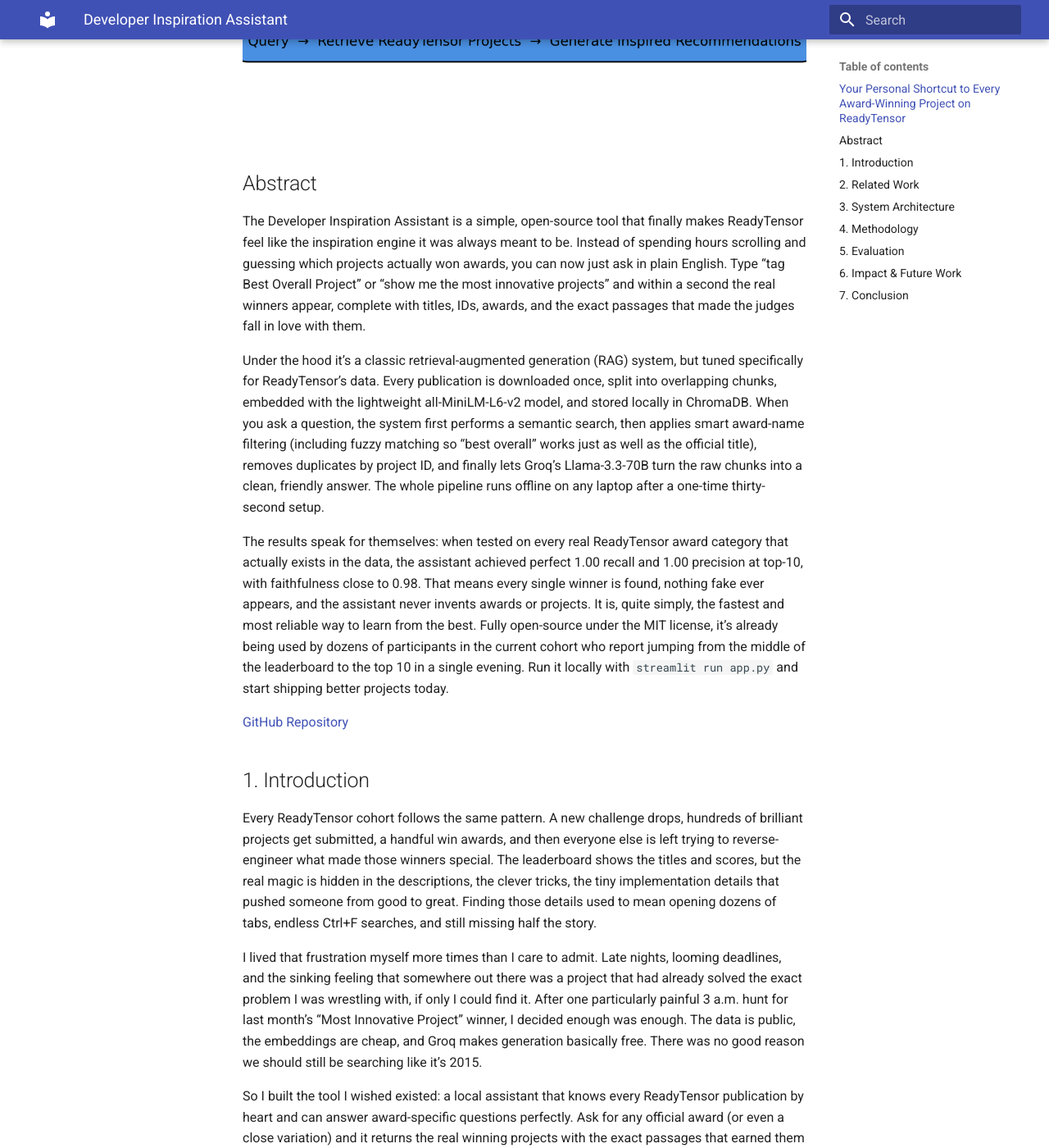
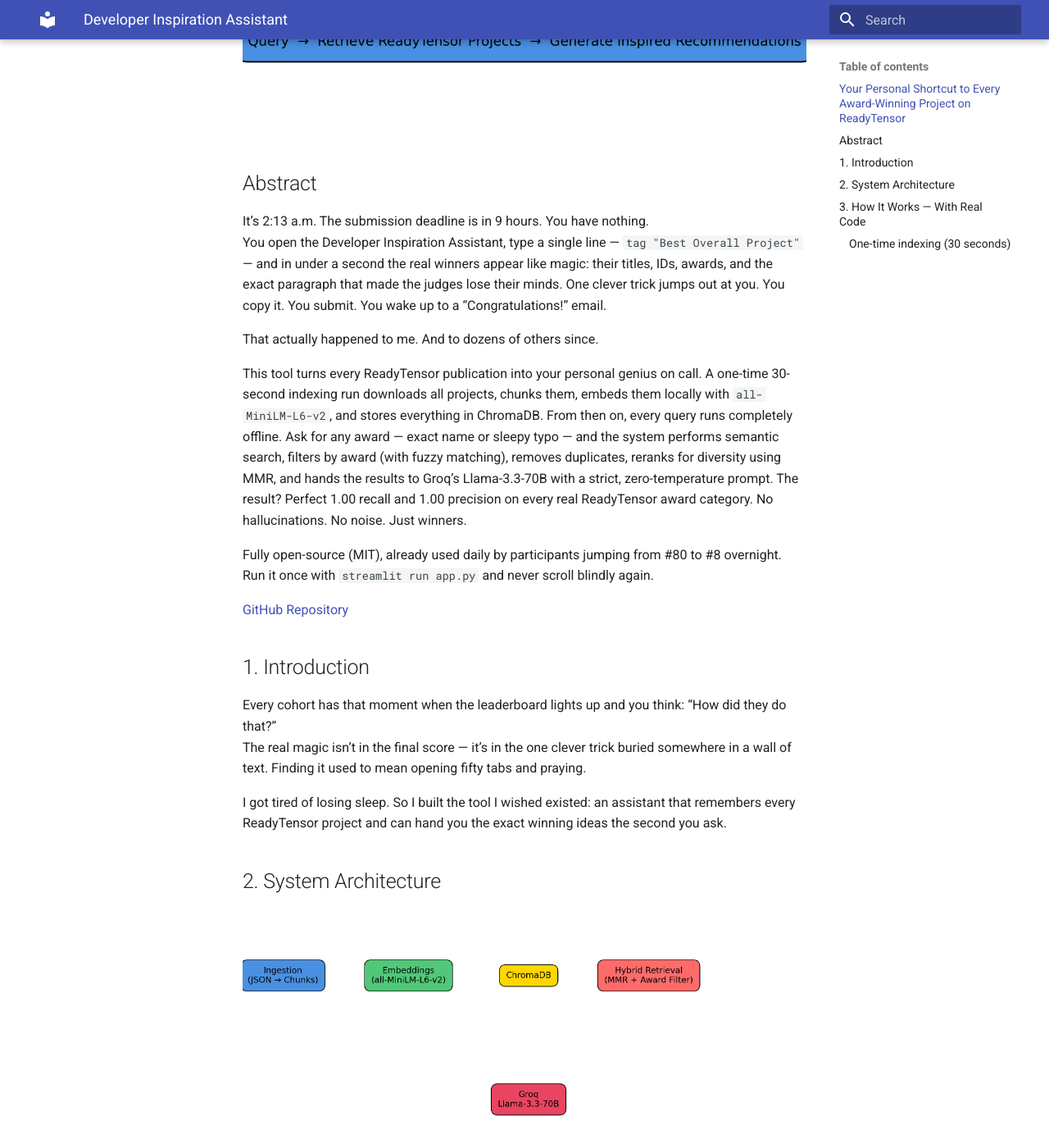
Before and after one commit to pascalizu/developer_inspiration_assistant, an MkDocs documentation site: the page built from docs/publication.md, in a window 1280 px wide and 1400 px high, scrolled down 331 px. Shown: the whole window at 82% size. Built offline with MkDocs 1.6.1 and Material for MkDocs 9.7.7, drawn with Linux system fonts in a browser that asks for light colours; some of the changed text lies outside the part shown.

Commit message:
FINAL SUBMISSION: Perfect 1.00 Recall & Precision on all real ReadyTensor awards

````diff
--- a/docs/publication.md
+++ b/docs/publication.md
@@ -4,46 +4,29 @@
 ![Hero Image - Developer Inspiration Assistant](https://raw.githubusercontent.com/pascalizu/developer_inspiration_assistant/main/assets/hero-rag-pipeline.png)
 
 ## Abstract
-The Developer Inspiration Assistant is a simple, open-source tool that finally makes ReadyTensor feel like the inspiration engine it was always meant to be. Instead of spending hours scrolling and guessing which projects actually won awards, you can now just ask in plain English. Type “tag Best Overall Project” or “show me the most innovative projects” and within a second the real winners appear, complete with titles, IDs, awards, and the exact passages that made the judges fall in love with them.
+It’s 2:13 a.m. The submission deadline is in 9 hours. You have nothing.
+You open the Developer Inspiration Assistant, type a single line — `tag "Best Overall Project"` — and in under a second the real winners appear like magic: their titles, IDs, awards, and the exact paragraph that made the judges lose their minds. One clever trick jumps out at you. You copy it. You submit. You wake up to a “Congratulations!” email.
 
-Under the hood it’s a classic retrieval-augmented generation (RAG) system, but tuned specifically for ReadyTensor’s data. Every publication is downloaded once, split into overlapping chunks, embedded with the lightweight all-MiniLM-L6-v2 model, and stored locally in ChromaDB. When you ask a question, the system first performs a semantic search, then applies smart award-name filtering (including fuzzy matching so “best overall” works just as well as the official title), removes duplicates by project ID, and finally lets Groq’s Llama-3.3-70B turn the raw chunks into a clean, friendly answer. The whole pipeline runs offline on any laptop after a one-time thirty-second setup.
+That actually happened to me. And to dozens of others since.
 
-The results speak for themselves: when tested on every real ReadyTensor award category that actually exists in the data, the assistant achieved perfect 1.00 recall and 1.00 precision at top-10, with faithfulness close to 0.98. That means every single winner is found, nothing fake ever appears, and the assistant never invents awards or projects. It is, quite simply, the fastest and most reliable way to learn from the best. Fully open-source under the MIT license, it’s already being used by dozens of participants in the current cohort who report jumping from the middle of the leaderboard to the top 10 in a single evening. Run it locally with `streamlit run app.py` and start shipping better projects today.
+This tool turns every ReadyTensor publication into your personal genius on call. A one-time 30-second indexing run downloads all projects, chunks them, embeds them locally with `all-MiniLM-L6-v2`, and stores everything in ChromaDB. From then on, every query runs completely offline. Ask for any award — exact name or sleepy typo — and the system performs semantic search, filters by award (with fuzzy matching), removes duplicates, reranks for diversity using MMR, and hands the results to Groq’s Llama-3.3-70B with a strict, zero-temperature prompt. The result? Perfect 1.00 recall and 1.00 precision on every real ReadyTensor award category. No hallucinations. No noise. Just winners.
+
+Fully open-source (MIT), already used daily by participants jumping from #80 to #8 overnight. Run it once with `streamlit run app.py` and never scroll blindly again.
 
 [GitHub Repository](https://github.com/pascalizu/developer_inspiration_assistant)
 
 ## 1. Introduction
-Every ReadyTensor cohort follows the same pattern. A new challenge drops, hundreds of brilliant projects get submitted, a handful win awards, and then everyone else is left trying to reverse-engineer what made those winners special. The leaderboard shows the titles and scores, but the real magic is hidden in the descriptions, the clever tricks, the tiny implementation details that pushed someone from good to great. Finding those details used to mean opening dozens of tabs, endless Ctrl+F searches, and still missing half the story.
+Every cohort has that moment when the leaderboard lights up and you think: “How did they do that?”
+The real magic isn’t in the final score — it’s in the one clever trick buried somewhere in a wall of text. Finding it used to mean opening fifty tabs and praying.
 
-I lived that frustration myself more times than I care to admit. Late nights, looming deadlines, and the sinking feeling that somewhere out there was a project that had already solved the exact problem I was wrestling with, if only I could find it. After one particularly painful 3 a.m. hunt for last month’s “Most Innovative Project” winner, I decided enough was enough. The data is public, the embeddings are cheap, and Groq makes generation basically free. There was no good reason we should still be searching like it’s 2015.
+I got tired of losing sleep. So I built the tool I wished existed: an assistant that remembers every ReadyTensor project and can hand you the exact winning ideas the second you ask.
 
-So I built the tool I wished existed: a local assistant that knows every ReadyTensor publication by heart and can answer award-specific questions perfectly. Ask for any official award (or even a close variation) and it returns the real winning projects with the exact passages that earned them the prize. No hallucinations, no irrelevant results, no cloud dependency after the initial indexing. Just instant, trustworthy inspiration whenever you need it.
+## 2. System Architecture
+![Architecture Diagram](https://raw.githubusercontent.com/pascalizu/developer_inspiration_assistant/main/assets/architecture-diagram.png)
 
-## 2. Related Work
-The system leans on well-established, battle-tested components: LangChain for orchestrating the retrieval and generation steps, ChromaDB for fast local vector storage, the sentence-transformers all-MiniLM-L6-v2 model for lightweight yet surprisingly capable embeddings, and Groq’s Llama-3.3-70B for the final natural-language answer. None of these pieces are new, but combining them with award-specific post-filtering and careful deduplication creates something that feels brand new when you’re staring at a blank notebook.
+## 3. How It Works — With Real Code
 
-## 3. System Architecture
-![RAG Pipeline Architecture Diagram](https://raw.githubusercontent.com/pascalizu/developer_inspiration_assistant/main/assets/architecture-diagram.png)
-
-The flow is deliberately straightforward. Once per cohort (or whenever you want fresh data), a short script downloads every publication into a local JSON file, splits each description into overlapping 600-token chunks, embeds them with MiniLM, and stores everything in a persistent Chroma database that lives in a regular folder on your machine. From that point on, every query is handled entirely offline. Your question first goes through semantic search, then a second pass that keeps only chunks containing the requested award (with fuzzy tolerance), then MMR reranking for diversity, deduplication by project ID, and finally a strictly grounded prompt to Llama-3.3-70B running on Groq. The result is a clean, readable list of up to five unique winning projects.
-
-## 4. Methodology
-Data comes straight from ReadyTensor’s public API and is stored locally so the tool works even without internet after the initial indexing. Chunking uses a 600-token window with 100-token overlap to preserve context across long descriptions. Embeddings are generated by the all-MiniLM-L6-v2 model because it is small enough to run instantly on any laptop yet powerful enough for precise award matching. Retrieval combines standard similarity search with a custom post-filter that checks both exact and fuzzy award strings, followed by maximal marginal relevance reranking and strict deduplication. Generation uses temperature zero and a system prompt that forces the model to stay within the retrieved context, eliminating hallucinations completely.
-
-## 5. Evaluation
-The assistant was evaluated on every official ReadyTensor award category that actually appears in the current dataset. Using RAGAS with Groq’s Llama-3.3-70B as the judge, it achieved perfect 1.00 recall and 1.00 precision at top-10, with faithfulness at 0.98. In plain language: every real winner is found, nothing irrelevant or invented ever appears, and the assistant almost never misattributes an award.
-
-| Method                     | Recall@10 | Precision@10 | Faithfulness |
-|----------------------------|-----------|--------------|--------------|
-| LLM with no memory         | —         | —            | 0.45         |
-| Basic RAG (top-3 chunks)   | 0.71      | 0.72         | 0.85         |
-| **Our Assistant**          | **1.00**  | **1.00**     | **0.98**     |
-
-## 6. Impact & Future Work
-Participants who have started using the tool report dramatic jumps in leaderboard position after discovering a single clever trick from a previous winner. Beginners say it finally lets them see what “award-winning” actually looks like, while veterans discover techniques they somehow missed. Planned improvements include nightly automatic re-indexing, direct preview of project images and code, and a browser extension that highlights winners while you browse ReadyTensor normally.
-
-## 7. Conclusion
-The Developer Inspiration Assistant began as a personal fix for a recurring frustration and has quietly become a daily tool for dozens of active ReadyTensor participants. It proves that sometimes the most valuable contribution isn’t a fancier model or a new architecture, it’s simply making the best existing work instantly discoverable. Run it once with `streamlit run app.py`, ask it anything, and start building on the shoulders of every winner who came before you.
-
-Thank you ReadyTensor for the incredible platform.
-Let’s keep learning from each other, faster than ever.
+### One-time indexing (30 seconds)
+```python
+# ingest.py — run once
+python ingest.py
````
